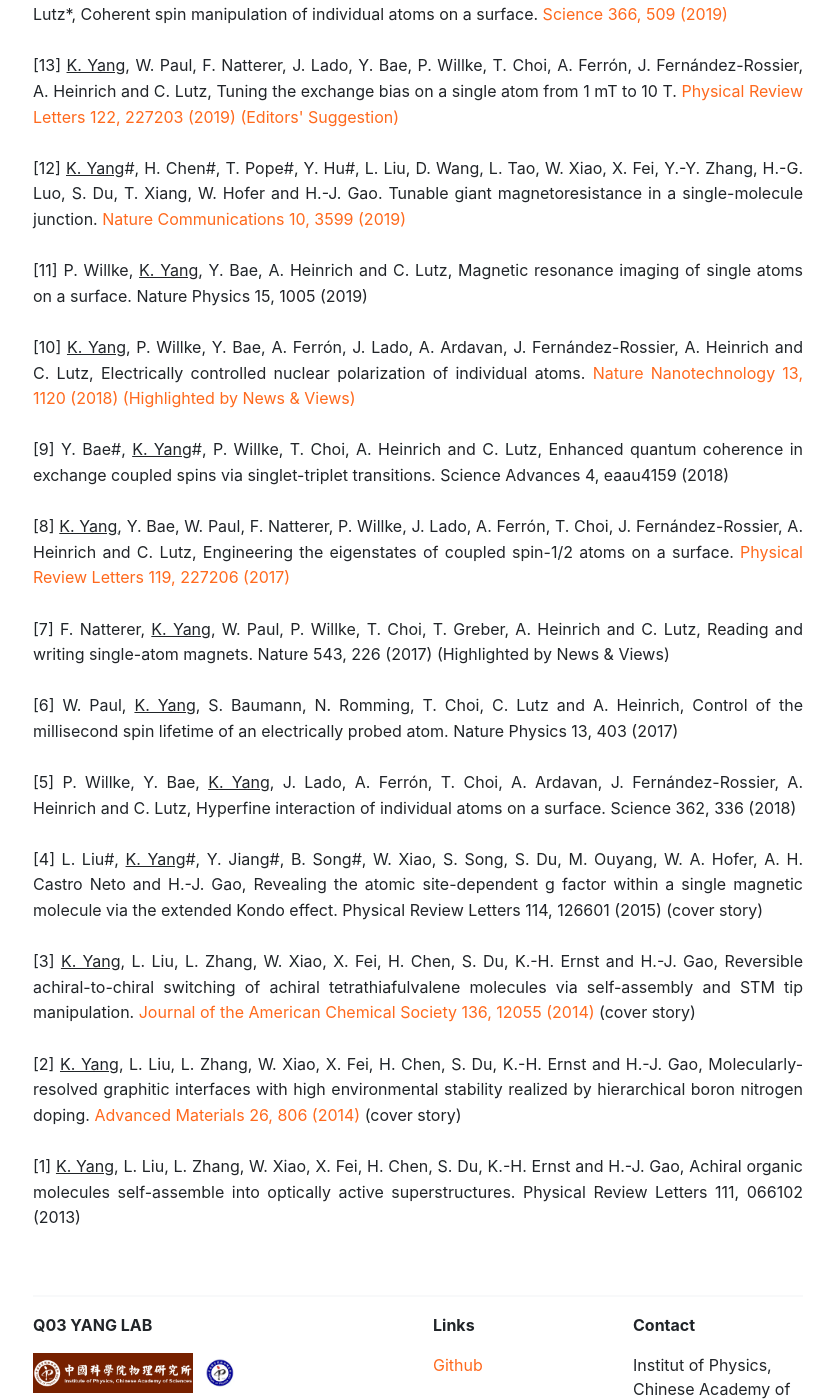
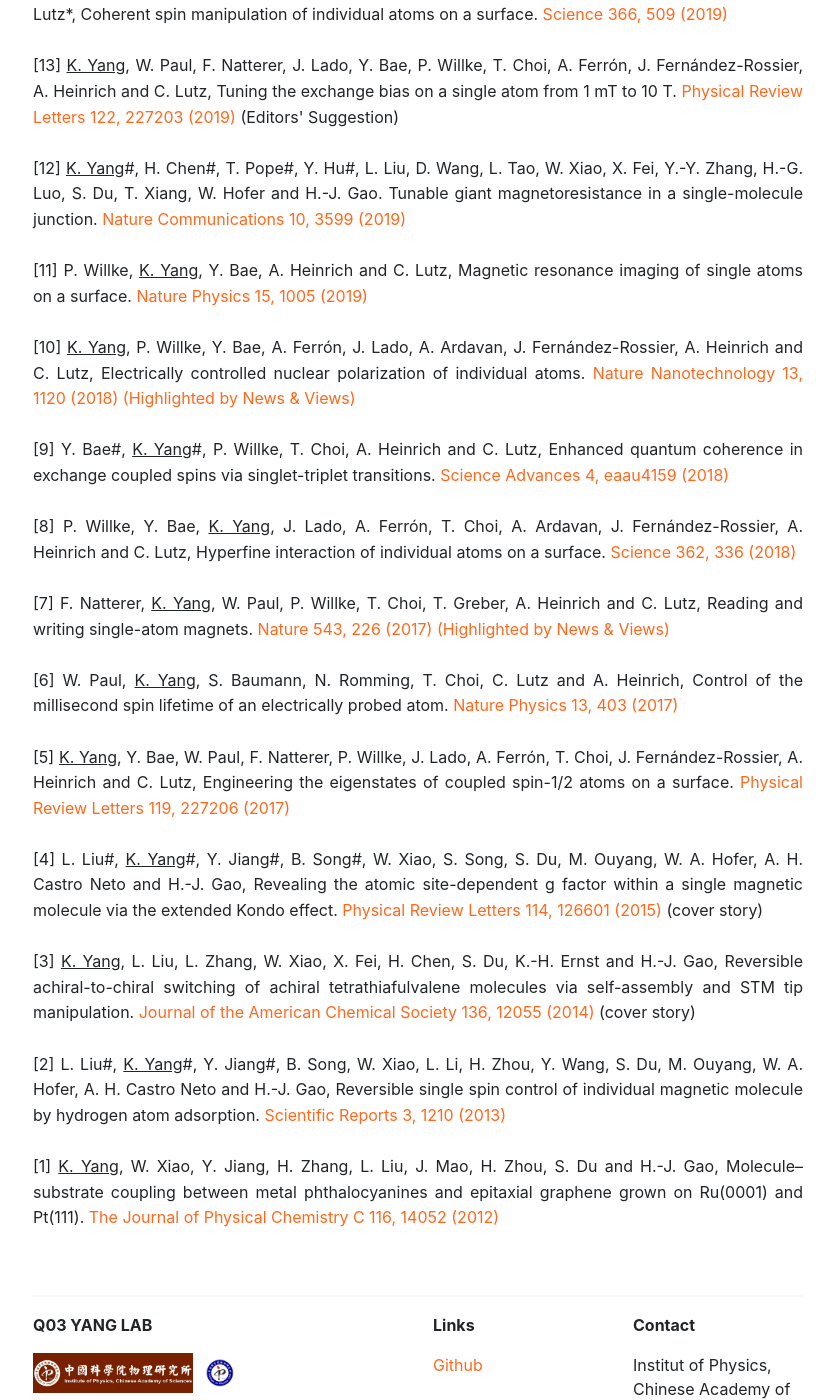
Before and after one commit to ZoomWuun/Q03i, a Jekyll site: the page built from _pages/publications_new.html, in a window 1280 px wide and 1400 px high, scrolled down 654 px. Shown: the whole window, without its empty margins (222-1056 px from the left). Built offline with Jekyll 4.4.1, drawn with Linux system fonts in a browser that asks for light colours; some of the changed text lies outside the part shown.

Commit message:
Add files via upload

```diff
--- a/_pages/publications_new.html
+++ b/_pages/publications_new.html
@@ -12,41 +12,41 @@ permalink: /publications_new/
         <p style="line-height: 1.6em;">
             [19] H. Wang#, P. Fan#, J. Chen#, L. Jiang, H.-J. Gao, J. L. Lado* and <u>K. Yang</u>*, Realizing topological quantum magnets with atomic spins on surfaces. <a href="https://arxiv.org/abs/2403.14145" target="_blank">arXiv:2403.14145 (2024)</a><br><br>
 
-            [18] S. Phark, H. Bui, A. Ferrón, J. Fernández-Rossier, J. Reina-Gálvez, C. Wolf, Y. Wang, <u>K. Yang</u>, A. Heinrich,* and C. Lutz*, Electric-Field-Driven Spin Resonance by On-Surface Exchange Coupling to a Single-Atom Magnet. Advanced Science 10, 2302033 (2023).<br><br>
+            [18] S. Phark, H. Bui, A. Ferrón, J. Fernández-Rossier, J. Reina-Gálvez, C. Wolf, Y. Wang, <u>K. Yang</u>, A. Heinrich,* and C. Lutz*, Electric-Field-Driven Spin Resonance by On-Surface Exchange Coupling to a Single-Atom Magnet. <a href=" https://doi.org/10.1002/advs.202302033" target="_blank">Advanced Science 10, 2302033 (2023)</a><br><br>
 
-            [17] Liya Bi, Kangkai Liang, Gregory Czap, Hao Wang, <u>Kai Yang</u>*, Shaowei*, Recent progress in probing atomic and molecular quantum coherence with scanning tunneling microscopy. Progress in Surface Science 98, 100696 (2023)<br><br>
+            [17] Liya Bi, Kangkai Liang, Gregory Czap, Hao Wang, <u>Kai Yang</u>*, Shaowei*, Recent progress in probing atomic and molecular quantum coherence with scanning tunneling microscopy. <a href="" target="_blank">Progress in Surface Science 98, 100696 (2023)</a><br><br>
 
-            [16] <u>K. Yang</u>*, A. Heinrich and C. Lutz, Single-Atom Spin Resonance in a Scanning Tunneling Microscope. Chinese Journal of Vacuum Science and Technology 41, 10, 897 (2021)<br><br>
+            [16] <u>K. Yang</u>*, A. Heinrich and C. Lutz, Single-Atom Spin Resonance in a Scanning Tunneling Microscope. <a href="https://doi.org/10.13922/j.cnki.cjvst.202107007" target="_blank">Chinese Journal of Vacuum Science and Technology 41, 10, 897 (2021)</a><br><br>
 
             [15] <u>K. Yang</u>*, S.-H. Phark, Y. Bae, T, Esat, P. Willke, A. Ardavan, J. Lado, J. Fernández-Rossier, A. Heinrich* and C. Lutz*, Probing resonating valence bond states in artificial quantum magnets. <a href="https://www.nature.com/articles/s41467-021-21274-5" target="_blank">Nature Communications 12, 993 (2021)</a><br><br>
 
             [14] <u>K. Yang</u>*, W. Paul, S.-H. Phark, P. Willke, Y. Bae, T. Choi, T, Esat, A. Ardavan, A. Heinrich* and C. Lutz*, Coherent spin manipulation of individual atoms on a surface. <a href="https://www.science.org/doi/10.1126/science.aay6779" target="_blank">Science 366, 509 (2019)</a><br><br>
 
-            [13] <u>K. Yang</u>, W. Paul, F. Natterer, J. Lado, Y. Bae, P. Willke, T. Choi, A. Ferrón, J. Fernández-Rossier, A. Heinrich and C. Lutz, Tuning the exchange bias on a single atom from 1 mT to 10 T. <a href="https://journals.aps.org/prl/abstract/10.1103/PhysRevLett.122.227203" target="_blank">Physical Review Letters 122, 227203 (2019) (Editors' Suggestion)</a><br><br>
+            [13] <u>K. Yang</u>, W. Paul, F. Natterer, J. Lado, Y. Bae, P. Willke, T. Choi, A. Ferrón, J. Fernández-Rossier, A. Heinrich and C. Lutz, Tuning the exchange bias on a single atom from 1 mT to 10 T. <a href="https://journals.aps.org/prl/abstract/10.1103/PhysRevLett.122.227203" target="_blank">Physical Review Letters 122, 227203 (2019)</a> (Editors' Suggestion)<br><br>
 
             [12] <u>K. Yang</u>#, H. Chen#, T. Pope#, Y. Hu#, L. Liu, D. Wang, L. Tao, W. Xiao, X. Fei, Y.-Y. Zhang, H.-G. Luo, S. Du, T. Xiang, W. Hofer and H.-J. Gao. Tunable giant magnetoresistance in a single-molecule junction. <a href="https://www.nature.com/articles/s41467-019-11587-x#citeas" target="_blank">Nature Communications 10, 3599 (2019)</a><br><br>
 
-            [11] P. Willke, <u>K. Yang</u>, Y. Bae, A. Heinrich and C. Lutz, Magnetic resonance imaging of single atoms on a surface. Nature Physics 15, 1005 (2019)<br><br>
+            [11] P. Willke, <u>K. Yang</u>, Y. Bae, A. Heinrich and C. Lutz, Magnetic resonance imaging of single atoms on a surface. <a href="https://www.nature.com/articles/s41567-019-0573-x" target="_blank">Nature Physics 15, 1005 (2019)</a><br><br>
 
-            [10] <u>K. Yang</u>, P. Willke, Y. Bae, A. Ferrón, J. Lado, A. Ardavan, J. Fernández-Rossier, A. Heinrich and C. Lutz, Electrically controlled nuclear polarization of individual atoms. <a href="https://www.nature.com/articles/s41565-018-0296-7#citeas" target="_blank">Nature Nanotechnology 13, 1120 (2018) (Highlighted by News & Views)</a><br><br>
+            [10] <u>K. Yang</u>, P. Willke, Y. Bae, A. Ferrón, J. Lado, A. Ardavan, J. Fernández-Rossier, A. Heinrich and C. Lutz, Electrically controlled nuclear polarization of individual atoms. <a href="https://www.nature.com/articles/s41565-018-0296-7#citeas" target="_blank">Nature Nanotechnology 13, 1120 (2018) </a><a href="https://www.nature.com/articles/s41565-018-0305-x" target="_blank">(Highlighted by News & Views)</a><br><br>
 
-            [9] Y. Bae#, <u>K. Yang</u>#, P. Willke, T. Choi, A. Heinrich and C. Lutz, Enhanced quantum coherence in exchange coupled spins via singlet-triplet transitions. Science Advances 4, eaau4159 (2018)<br><br>
+            [9] Y. Bae#, <u>K. Yang</u>#, P. Willke, T. Choi, A. Heinrich and C. Lutz, Enhanced quantum coherence in exchange coupled spins via singlet-triplet transitions. <a href="https://www.science.org/doi/full/10.1126/sciadv.aau4159" target="_blank">Science Advances 4, eaau4159 (2018)</a><br><br>
 
-            [8] <u>K. Yang</u>, Y. Bae, W. Paul, F. Natterer, P. Willke, J. Lado, A. Ferrón, T. Choi, J. Fernández-Rossier, A. Heinrich and C. Lutz, Engineering the eigenstates of coupled spin-1/2 atoms on a surface. <a href="https://journals.aps.org/prl/abstract/10.1103/PhysRevLett.119.227206" target="_blank">Physical Review Letters 119, 227206 (2017)</a><br><br>
+            [8] P. Willke, Y. Bae, <u>K. Yang</u>, J. Lado, A. Ferrón, T. Choi, A. Ardavan, J. Fernández-Rossier, A. Heinrich and C. Lutz, Hyperfine interaction of individual atoms on a surface. <a href="https://www.science.org/doi/full/10.1126/science.aat7047" target="_blank">Science 362, 336 (2018)</a><br><br>
 
-            [7] F. Natterer, <u>K. Yang</u>, W. Paul, P. Willke, T. Choi, T. Greber, A. Heinrich and C. Lutz, Reading and writing single-atom magnets. Nature 543, 226 (2017) (Highlighted by News & Views)<br><br>
+            [7] F. Natterer, <u>K. Yang</u>, W. Paul, P. Willke, T. Choi, T. Greber, A. Heinrich and C. Lutz, Reading and writing single-atom magnets. <a href="https://www.nature.com/articles/nature21371" target="_blank">Nature 543, 226 (2017) </a><a href="https://www.nature.com/articles/543189a" target="_blank">(Highlighted by News & Views)</a><br><br>
 
-            [6] W. Paul, <u>K. Yang</u>, S. Baumann, N. Romming, T. Choi, C. Lutz and A. Heinrich, Control of the millisecond spin lifetime of an electrically probed atom. Nature Physics 13, 403 (2017)<br><br>
+            [6] W. Paul, <u>K. Yang</u>, S. Baumann, N. Romming, T. Choi, C. Lutz and A. Heinrich, Control of the millisecond spin lifetime of an electrically probed atom. <a href="https://www.nature.com/articles/nphys3965" target="_blank">Nature Physics 13, 403 (2017)</a><br><br>
 
-            [5] P. Willke, Y. Bae, <u>K. Yang</u>, J. Lado, A. Ferrón, T. Choi, A. Ardavan, J. Fernández-Rossier, A. Heinrich and C. Lutz, Hyperfine interaction of individual atoms on a surface. Science 362, 336 (2018)<br><br>
+            [5] <u>K. Yang</u>, Y. Bae, W. Paul, F. Natterer, P. Willke, J. Lado, A. Ferrón, T. Choi, J. Fernández-Rossier, A. Heinrich and C. Lutz, Engineering the eigenstates of coupled spin-1/2 atoms on a surface. <a href="https://journals.aps.org/prl/abstract/10.1103/PhysRevLett.119.227206" target="_blank">Physical Review Letters 119, 227206 (2017)</a><br><br>
 
-            [4] L. Liu#, <u>K. Yang</u>#, Y. Jiang#, B. Song#, W. Xiao, S. Song, S. Du, M. Ouyang, W. A. Hofer, A. H. Castro Neto and H.-J. Gao, Revealing the atomic site-dependent g factor within a single magnetic molecule via the extended Kondo effect. Physical Review Letters 114, 126601 (2015) (cover story)<br><br>
+            [4] L. Liu#, <u>K. Yang</u>#, Y. Jiang#, B. Song#, W. Xiao, S. Song, S. Du, M. Ouyang, W. A. Hofer, A. H. Castro Neto and H.-J. Gao, Revealing the atomic site-dependent g factor within a single magnetic molecule via the extended Kondo effect. <a href="https://journals.aps.org/prl/abstract/10.1103/PhysRevLett.114.126601" target="_blank">Physical Review Letters 114, 126601 (2015)</a> (cover story)<br><br>
 
-            [3] <u>K. Yang</u>, L. Liu, L. Zhang, W. Xiao, X. Fei, H. Chen, S. Du, K.-H. Ernst and H.-J. Gao, Reversible achiral-to-chiral switching of achiral tetrathiafulvalene molecules via self-assembly and STM tip manipulation. <a href="https://pubs.acs.org/doi/abs/10.1021/ja508375z" target="_blank">Journal of the American Chemical Society 136, 12055 (2014)</a> (cover story)<br><br>
+            [3] <u>K. Yang</u>, L. Liu, L. Zhang, W. Xiao, X. Fei, H. Chen, S. Du, K.-H. Ernst and H.-J. Gao, Reversible achiral-to-chiral switching of achiral tetrathiafulvalene molecules via self-assembly and STM tip manipulation. <a href="https://pubs.acs.org/doi/abs/10.1021/nn405490h" target="_blank">Journal of the American Chemical Society 136, 12055 (2014)</a> (cover story)<br><br>
 
-            [2] <u>K. Yang</u>, L. Liu, L. Zhang, W. Xiao, X. Fei, H. Chen, S. Du, K.-H. Ernst and H.-J. Gao, Molecularly-resolved graphitic interfaces with high environmental stability realized by hierarchical boron nitrogen doping. <a href="https://onlinelibrary.wiley.com/doi/abs/10.1002/adma.201304792" target="_blank">Advanced Materials 26, 806 (2014)</a> (cover story)<br><br>
+            [2] L. Liu#, <u>K. Yang</u>#, Y. Jiang#, B. Song, W. Xiao, L. Li, H. Zhou, Y. Wang, S. Du, M. Ouyang, W. A. Hofer, A. H. Castro Neto and H.-J. Gao, Reversible single spin control of individual magnetic molecule by hydrogen atom adsorption. <a href="https://www.nature.com/articles/srep01210#citeas" target="_blank">Scientific Reports 3, 1210 (2013) </a><br><br>
 
-            [1] <u>K. Yang</u>, L. Liu, L. Zhang, W. Xiao, X. Fei, H. Chen, S. Du, K.-H. Ernst and H.-J. Gao, Achiral organic molecules self-assemble into optically active superstructures. Physical Review Letters 111, 066102 (2013)
+            [1] <u>K. Yang</u>, W. Xiao, Y. Jiang, H. Zhang, L. Liu, J. Mao, H. Zhou, S. Du and H.-J. Gao, Molecule–substrate coupling between metal phthalocyanines and epitaxial graphene grown on Ru(0001) and Pt(111). <a href="https://pubs.acs.org/doi/abs/10.1021/jp304068a" target="_blank">The Journal of Physical Chemistry C 116, 14052 (2012) </a>
         </p>
 
     </div>
```
